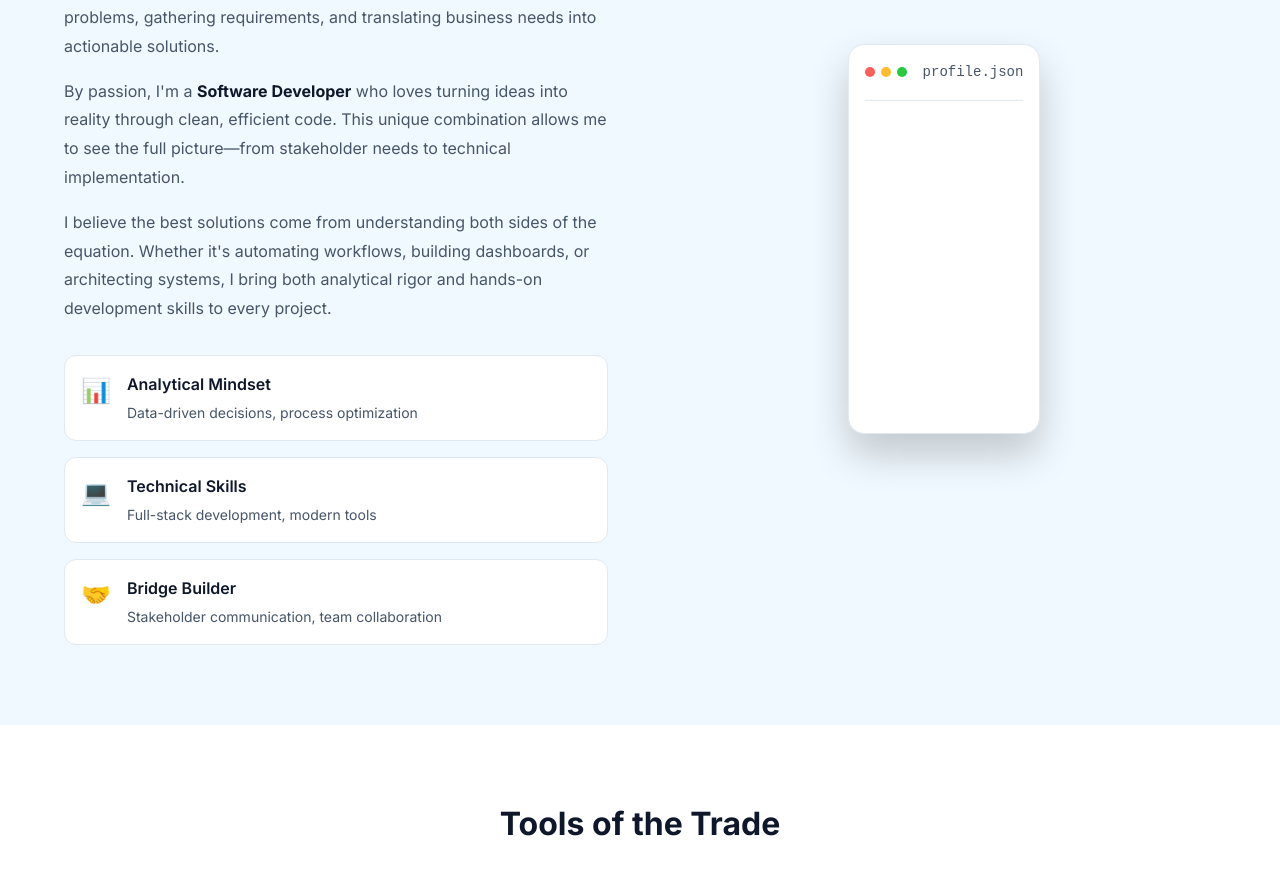
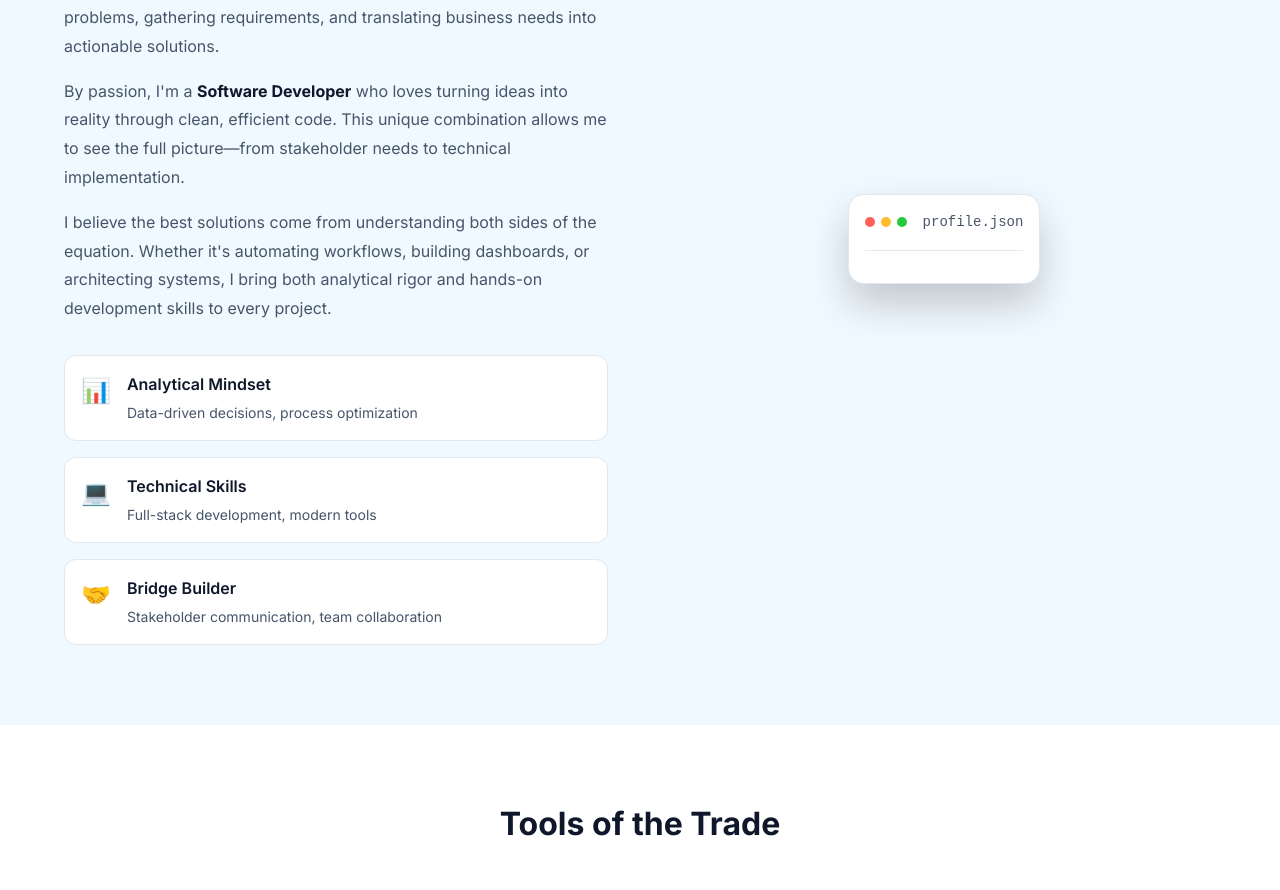
Before and after one commit to Jeffrey-Matthew/home, a React (Vite) app in the folder client/: page / in a window 1280 px wide. Shown: the part 1047-1937 px from the top of the page. Built offline with nearby package versions, Linux system fonts and the light colour scheme; no server answers.

Commit message:
fix: resolve profile picture height collapse issue
- Replace min-height with flex-grow on flip container
- Ensures percentage heights work correctly in flex layout
- Fixes invisible profile image and flip card

```diff
--- a/client/src/components/sections/About.css
+++ b/client/src/components/sections/About.css
@@ -145,9 +145,8 @@
 .profile-flip-container {
     background-color: transparent;
     width: 100%;
-    height: 100%;
-    min-height: 300px;
-    /* Match previous min-height */
+    flex-grow: 1;
+    /* Fill available space in flex container */
     perspective: 1000px;
     /* Enable 3D space */
     cursor: pointer;
```
